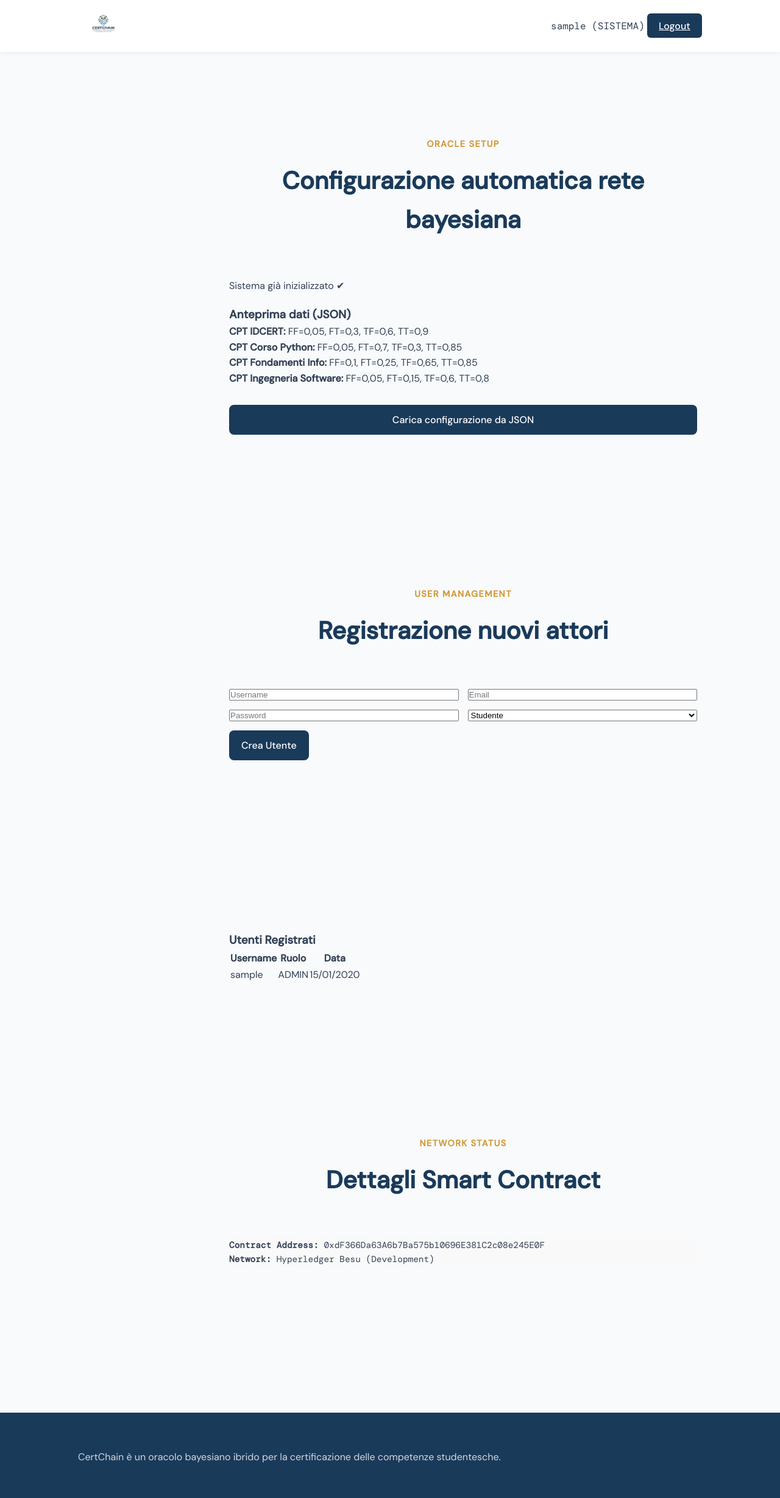
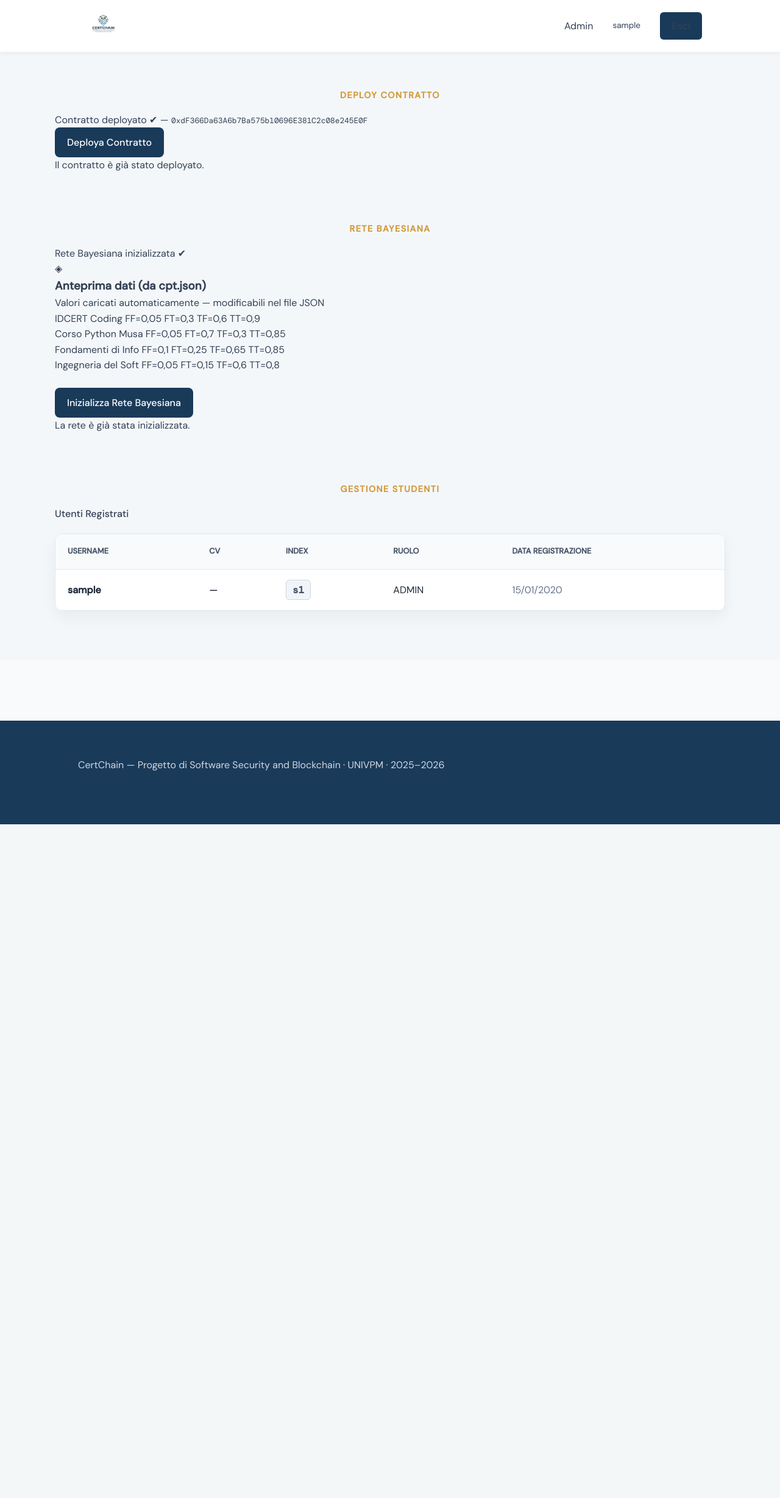
Before and after one commit to otech99/SS-B.group2, a Django app: page /dashboard/admin/ in a window 1280 px wide. Shown: the top 2457 px of the page at 61% size. After the commit the page ends 1352 px from the top, so only its background shows below. Run offline with Django 4.2, Linux system fonts and the light colour scheme; a user stored in the database is signed in; tables that the repository leaves empty hold one stand-in row (values such as "Sample post").

Commit message:
altre modifiche

```diff
--- a/certchain/static/certchain/css/style.css
+++ b/certchain/static/certchain/css/style.css
@@ -431,3 +431,76 @@
     font-family: 'DM Sans', sans-serif;
     width: 100%;
 }
+/* RESET E CENTRATURA LAYOUT */
+.dashboard-main {
+    display: flex;
+    flex-direction: column;
+    align-items: center; /* Centra le sezioni orizzontalmente */
+    padding: 20px;
+    background-color: #f4f7fa; /* Sfondo pagina leggermente grigio */
+}
+
+.section {
+    width: 100%;
+    max-width: 1100px; /* Larghezza massima delle sezioni */
+    margin: 0 auto;
+}
+
+/* CONTAINER TABELLA BIANCO */
+.table-container {
+    background: #ffffff !important; /* Forza sfondo bianco */
+    border-radius: 12px;
+    box-shadow: 0 10px 25px rgba(0, 0, 0, 0.05);
+    border: 1px solid #e2e8f0;
+    margin: 20px 0;
+    width: 100%;
+    overflow: hidden; /* Taglia i bordi della tabella per seguire il border-radius */
+}
+
+/* TABELLA ADMIN */
+.admin-table {
+    width: 100%;
+    border-collapse: collapse;
+    text-align: left;
+    background: white;
+}
+
+.admin-table thead {
+    background-color: #f8fafc;
+    border-bottom: 2px solid #edf2f7;
+}
+
+.admin-table th {
+    padding: 18px 20px;
+    font-weight: 600;
+    color: #475569;
+    font-size: 0.8rem;
+    text-transform: uppercase;
+}
+
+.admin-table td {
+    padding: 20px;
+    border-bottom: 1px solid #f1f5f9;
+    color: #1e293b;
+    vertical-align: middle;
+}
+
+.admin-table tr:hover {
+    background-color: #fdfdfd;
+}
+
+/* CHIP E BADGE */
+.index-chip {
+    font-family: 'DM Mono', monospace;
+    background: #f1f5f9;
+    color: #475569;
+    padding: 5px 10px;
+    border-radius: 6px;
+    font-weight: 600;
+    border: 1px solid #cbd5e1;
+}
+
+.cv-text {
+    font-weight: 500;
+    color: #0f172a;
+}
--- a/certchain/templates/certchain/dashboard_admin.html
+++ b/certchain/templates/certchain/dashboard_admin.html
@@ -1,170 +1,202 @@
 {% load static %}
-
 <!DOCTYPE html>
 <html lang="it">
 <head>
-    <meta charset="UTF-8">
+  <meta charset="UTF-8"/>
+  <meta name="viewport" content="width=device-width, initial-scale=1.0"/>
   <title>Admin — CertChain</title>
+  <link rel="preconnect" href="https://fonts.googleapis.com">
+  <link href="https://fonts.googleapis.com/css2?family=DM+Sans:wght@300;400;500&family=DM+Mono:wght@400;500&display=swap" rel="stylesheet">
   <link rel="stylesheet" href="{% static 'certchain/css/style.css' %}">
-    <link href="https://fonts.googleapis.com/css2?family=DM+Sans:wght@400;500&family=DM+Mono&display=swap" rel="stylesheet">
+  <link rel="stylesheet" href="{% static 'certchain/css/dashboard.css' %}">
 </head>
-
 <body>
 
   <!-- NAVBAR -->
   <nav class="navbar">
     <div class="nav-logo">
-        <img src="{% static 'certchain/img/logo.png' %}" class="nav-logo-img">
+      <img src="{% static 'certchain/img/logo.png' %}" alt="CertChain" class="nav-logo-img"/>
     </div>
-    <div class="nav-user">
-        <span class="font-mono">{{ user.username }} (SISTEMA)</span>
-        <a href="{% url 'logout' %}" class="btn-nav danger">Logout</a>
+    <div class="nav-links">
+      <span class="role-badge">Admin</span>
+      <span style="font-size:0.85rem; color:var(--text-secondary);">{{ user.username }}</span>
+      <a href="{% url 'logout' %}" class="btn-nav">Esci</a>
     </div>
   </nav>
 
-<!-- MAIN -->
-<main class="main-content single">
+  <div class="dashboard-layout">
+    <!-- CONTENUTO PRINCIPALE -->
+    <main class="dashboard-main">
 
-<section class="section">
-
-    <div class="section-label">Oracle Setup</div>
-    <h2 class="section-title">Configurazione automatica rete bayesiana</h2>
-
-    <!-- 🔴 STATO SISTEMA -->
-    {% if is_initialized %}
-        <div class="alert-success">
-            Sistema già inizializzato ✔
-        </div>
-    {% else %}
-        <div class="alert-warning">
-            Sistema NON inizializzato
-        </div>
-    {% endif %}
-
-    <!-- 🔴 MESSAGGI -->
+      <!-- MESSAGGI -->
       {% if messages %}
         {% for message in messages %}
-            <div class="alert-{{ message.tags }}">
-                {{ message }}
-            </div>
+          <div class="alert-{{ message.tags }}">{{ message }}</div>
         {% endfor %}
       {% endif %}
 
-    <!-- 🔹 PREVIEW DATI -->
-    <div class="card" style="margin-top:20px;">
+      <!-- ── SEZIONE 1: DEPLOY ── -->
+    <section class="section" style="padding: 40px 0;">
+         <div class="section-label">Deploy Contratto</div>
 
-        <h3>Anteprima dati (JSON)</h3>
+        {% if contract_address %}
+            <div class="alert-success">
+            Contratto deployato ✔ —
+            <code style="font-family:var(--font-mono); font-size:0.8rem;">
+                {{ contract_address }}
+            </code>
+            </div>
+        {% else %}
+            <div class="alert-warning">Contratto non ancora deployato</div>
+        {% endif %}
 
-        <div class="admin-preview">
-
-            <p><strong>CPT IDCERT:</strong>
-                FF={{ cpt.IDCERT.FF }},
-                FT={{ cpt.IDCERT.FT }},
-                TF={{ cpt.IDCERT.TF }},
-                TT={{ cpt.IDCERT.TT }}
-            </p>
-
-            <p><strong>CPT Corso Python:</strong>
-                FF={{ cpt.CorsoPy.FF }},
-                FT={{ cpt.CorsoPy.FT }},
-                TF={{ cpt.CorsoPy.TF }},
-                TT={{ cpt.CorsoPy.TT }}
-            </p>
-
-            <p><strong>CPT Fondamenti Info:</strong>
-                FF={{ cpt.FondInfo.FF }},
-                FT={{ cpt.FondInfo.FT }},
-                TF={{ cpt.FondInfo.TF }},
-                TT={{ cpt.FondInfo.TT }}
-            </p>
-
-            <p><strong>CPT Ingegneria Software:</strong>
-                FF={{ cpt.IngSoft.FF }},
-                FT={{ cpt.IngSoft.FT }},
-                TF={{ cpt.IngSoft.TF }},
-                TT={{ cpt.IngSoft.TT }}
-            </p>
-
-        </div>
-    </div>
-
-    <!-- 🔹 AZIONE -->
-    <form method="post" action="{% url 'init_bn' %}" style="margin-top:30px;">
+        <form method="post" action="{% url 'deploy_contract' %}">
             {% csrf_token %}
-
-        <button type="submit"
-                class="btn-primary btn-full"
-                {% if is_initialized %}disabled{% endif %}>
-            Carica configurazione da JSON
+            <button type="submit" class="btn-primary"
+                    {% if contract_address %}disabled{% endif %}>
+            Deploya Contratto
             </button>
         </form>
 
+        {% if contract_address %}
+            <p class="form-note">Il contratto è già stato deployato.</p>
+        {% endif %}
     </section>
-<section class="section" style="margin-top: 50px;">
-    <div class="section-label">User Management</div>
-    <h2 class="section-title">Registrazione nuovi attori</h2>
 
-    <div class="card">
-        <form method="post" action="{% url 'create_user' %}">
+      <!-- ── SEZIONE 2: RETE BAYESIANA ── -->
+      <section class="section" style="padding: 40px 0;">
+        <div class="section-label">Rete Bayesiana</div>
+
+        <!-- Stato BN -->
+        {% if is_initialized %}
+          <div class="alert-success">Rete Bayesiana inizializzata ✔</div>
+        {% else %}
+          <div class="alert-warning">Rete Bayesiana NON inizializzata</div>
+        {% endif %}
+
+        <!-- Anteprima CPT -->
+        <div class="form-card">
+          <div class="form-card-header">
+            <span class="form-card-icon">◈</span>
+            <div>
+              <h3>Anteprima dati (da cpt.json)</h3>
+              <p>Valori caricati automaticamente — modificabili nel file JSON</p>
+            </div>
+          </div>
+          <div class="cpt-preview">
+            <div class="cpt-row">
+              <span class="cpt-name">IDCERT Coding</span>
+              <span class="cpt-label ff">FF={{ cpt.IDCERT.FF }}</span>
+              <span class="cpt-label ft">FT={{ cpt.IDCERT.FT }}</span>
+              <span class="cpt-label tf">TF={{ cpt.IDCERT.TF }}</span>
+              <span class="cpt-label tt">TT={{ cpt.IDCERT.TT }}</span>
+            </div>
+            <div class="cpt-row">
+              <span class="cpt-name">Corso Python Musa</span>
+              <span class="cpt-label ff">FF={{ cpt.CorsoPy.FF }}</span>
+              <span class="cpt-label ft">FT={{ cpt.CorsoPy.FT }}</span>
+              <span class="cpt-label tf">TF={{ cpt.CorsoPy.TF }}</span>
+              <span class="cpt-label tt">TT={{ cpt.CorsoPy.TT }}</span>
+            </div>
+            <div class="cpt-row">
+              <span class="cpt-name">Fondamenti di Info</span>
+              <span class="cpt-label ff">FF={{ cpt.FondInfo.FF }}</span>
+              <span class="cpt-label ft">FT={{ cpt.FondInfo.FT }}</span>
+              <span class="cpt-label tf">TF={{ cpt.FondInfo.TF }}</span>
+              <span class="cpt-label tt">TT={{ cpt.FondInfo.TT }}</span>
+            </div>
+            <div class="cpt-row">
+              <span class="cpt-name">Ingegneria del Soft</span>
+              <span class="cpt-label ff">FF={{ cpt.IngSoft.FF }}</span>
+              <span class="cpt-label ft">FT={{ cpt.IngSoft.FT }}</span>
+              <span class="cpt-label tf">TF={{ cpt.IngSoft.TF }}</span>
+              <span class="cpt-label tt">TT={{ cpt.IngSoft.TT }}</span>
+            </div>
+          </div>
+          <div class="form-actions" style="margin-top:1.5rem;">
+            <form method="post" action="{% url 'init_bn' %}">
               {% csrf_token %}
-            <div class="form-grid" style="display: grid; grid-template-columns: 1fr 1fr; gap: 15px;">
-                <input type="text" name="username" placeholder="Username" class="input-field" required>
-                <input type="email" name="email" placeholder="Email" class="input-field" required>
-                <input type="password" name="password" placeholder="Password" class="input-field" required>
-                <select name="role" class="input-field" required>
-                    <option value="STUDENT">Studente</option>
-                    <option value="CERTIFYING_AUTHORITY">Ente Certificatore (Authority)</option>
-                    <option value="COMPANY">Azienda</option>
-                </select>
+              <button type="submit" class="btn-primary"
+                      {% if is_initialized %}disabled{% endif %}>
+                Inizializza Rete Bayesiana
+              </button>
+            </form>
+            {% if is_initialized %}
+              <p class="form-note">La rete è già stata inizializzata.</p>
+            {% endif %}
           </div>
-            <button type="submit" class="btn-primary" style="margin-top: 15px;">Crea Utente</button>
-        </form>
         </div>
       </section>
-<section class="section" style="margin-top: 50px;">
-    <h3 style="margin-top: 30px;">Utenti Registrati</h3>
+
+      <!-- ── SEZIONE 3: GESTIONE STUDENTI ── -->
+      <section class="section" style="padding: 40px 0;">
+        <div class="section-label">Gestione Studenti</div>
+
+
+        <!-- Lista studenti -->
+        <h3 style="font-size:1rem; font-weight:500; margin-bottom:1rem;">
+    Utenti Registrati
+</h3>
+
+<div class="table-container">
     <table class="admin-table">
         <thead>
             <tr>
                 <th>Username</th>
+                <th>CV</th>
+                <th>Index</th>
                 <th>Ruolo</th>
-            <th>Data</th>
+                <th>Data Registrazione</th>
             </tr>
         </thead>
         <tbody>
             {% for u in users_list %}
             <tr>
-            <td>{{ u.username }}</td>
-            <td><span class="badge">{{ u.role }}</span></td>
-            <td>{{ u.date_joined|date:"d/m/Y" }}</td>
+                <td style="font-weight: 600;">{{ u.username }}</td>
+                <td>
+                    {% if u.student_index %}
+                        <span class="cv-text">{{ u.cv_display }}</span>
+                    {% else %}
+                        <span class="empty-state">—</span>
+                    {% endif %}
+                </td>
+                <td>
+                    {% if u.student_index %}
+                        <span class="index-chip">s{{ u.student_index }}</span>
+                    {% else %}
+                        <span class="empty-state">—</span>
+                    {% endif %}
+                </td>
+                <td>
+                    <span class="role-badge role-{{ u.role|lower }}">
+                        {{ u.role }}
+                    </span>
+                </td>
+                <td style="color: #64748b;">{{ u.date_joined|date:"d/m/Y" }}</td>
+            </tr>
+            {% empty %}
+            <tr>
+                <td colspan="5" style="text-align:center; padding:3rem; color:#94a3b8;">
+                    Nessun utente nel sistema.
+                </td>
             </tr>
             {% endfor %}
         </tbody>
     </table>
-</section>
+</div>
 
-<section class="section" style="margin-top: 50px;">
-    <div class="section-label">Network Status</div>
-    <h2 class="section-title">Dettagli Smart Contract</h2>
-    <div class="card font-mono" style="font-size: 0.9em; background: #f9f9f9;">
-        <p><strong>Contract Address:</strong> {{ contract_address|default:"Non ancora distribuito" }}</p>
-        <p><strong>Network:</strong> Hyperledger Besu (Development)</p>
-    </div>
       </section>
 
     </main>
+  </div>
 
   <!-- FOOTER -->
   <footer class="footer footer--full">
     <div class="footer-content">
       <div class="footer-desc">
-            <p>
-                CertChain è un oracolo bayesiano ibrido per la certificazione
-                delle competenze studentesche.
-            </p>
+        <p>CertChain — Progetto di Software Security and Blockchain · UNIVPM · 2025–2026</p>
       </div>
     </div>
   </footer>
-
 </body>
 </html>
--- a/certchain/urls.py
+++ b/certchain/urls.py
@@ -13,4 +13,5 @@
     path('dashboard/company/', views.dashboard_company, name='dashboard_company'),
     path('dashboard/admin/init-bn/',    views.init_bn,      name='init_bn'),
     path('dashboard/admin/create-user/', views.create_user, name='create_user'),
+    path("deploy/", views.deploy_contract, name="deploy_contract"),
 ]
--- a/certchain/views.py
+++ b/certchain/views.py
@@ -114,10 +114,8 @@
 @login_required
 def dashboard_admin(request):
     """
-    Dashboard principale per l'Admin: gestisce l'anteprima CPT,
-    lo stato della blockchain e la lista degli utenti di sistema.
+    Dashboard principale per l'Admin con caricamento dinamico dei CV dai file JSON.
     """
-    # Sicurezza: solo l'admin può accedere
     if not request.user.is_admin():
         return redirect('home')
 
@@ -131,35 +129,52 @@
         except Exception as e:
             print(f"Errore lettura cpt.json: {e}")
 
-    # 2. Controllo Stato Blockchain e Indirizzo Contratto
+    # 2. Controllo Stato Blockchain
     addr_path = os.path.join(settings.BASE_DIR, 'blockchain', 'contract_address.json')
     contract_address = "Non ancora distribuito"
     is_initialized = False
-
     if os.path.exists(addr_path):
         try:
             with open(addr_path, 'r') as f:
                 data = json.load(f)
-                # Recuperiamo l'indirizzo salvato dal deploy di Brownie
                 contract_address = data.get('address', 'Indirizzo non trovato')
                 is_initialized = True
         except Exception as e:
             print(f"Errore lettura contract_address.json: {e}")
 
-    # 3. Recupero lista utenti per la sezione User Management
-    # Escludiamo magari lo stesso admin loggato per chiarezza
+    # 3. Recupero lista utenti e ARRICCHIMENTO con dati JSON
     all_users = CustomUser.objects.all().order_by('-date_joined')
 
-    # 4. Rendering della dashboard con il contesto completo
+    for u in all_users:
+        u.cv_display = "—" # Valore di default
+        if u.role == 'STUDENT' and u.student_index:
+            # Costruiamo il percorso: data/json/cv_inserito_s1.json, ecc.
+            cv_file_path = os.path.join(settings.BASE_DIR, 'data', 'json', f'cv_inserito_s{u.student_index}.json')
+
+            if os.path.exists(cv_file_path):
+                try:
+                    with open(cv_file_path, 'r') as f:
+                        cv_json = json.load(f)
+                        valore_cv = cv_json.get('CV')
+                        # Mappatura basata sui tuoi file
+                        if valore_cv == 1:
+                            u.cv_display = "Ingegneria Informatica"
+                        elif valore_cv == 2:
+                            u.cv_display = "Ingegneria Elettronica"
+                        else:
+                            u.cv_display = f"CV ID: {valore_cv}"
+                except Exception as e:
+                    print(f"Errore lettura JSON per {u.username}: {e}")
+
+    # 4. Rendering
     return render(request, 'certchain/dashboard_admin.html', {
         'user': request.user,
         'token': request.session.get('access_token', ''),
-        'cpt': cpt_data,                 # Dati per l'anteprima tabelle
-        'is_initialized': is_initialized, # Booleano per il tasto carica
-        'contract_address': contract_address, # Indirizzo reale da mostrare nel box
-        'users_list': all_users,         # Lista per visualizzare chi è già registrato
+        'cpt': cpt_data,
+        'is_initialized': is_initialized,
+        'contract_address': contract_address,
+        'users_list': all_users, # Ora gli oggetti u hanno l'attributo u.cv_display
     })
-
 @login_required
 def init_bn(request):
     """
@@ -203,14 +218,47 @@
         'user': request.user,
     })
 
+
 @login_required
 def dashboard_student(request):
-    if not request.user.role == 'STUDENT':
+    # Sicurezza: solo gli studenti possono accedere
+    if not request.user.is_student():
         return redirect('home')
+
+    # Recuperiamo l'indice dello studente (1, 2 o 3)
+    idx = request.user.student_index
+
+    if idx is None:
+        # Gestione errore se l'indice non è settato
+        return render(request, 'certchain/error.html', {'message': "Indice studente non configurato."})
+
+    # Percorsi dei file basati sull'indice
+    evidenze_path = os.path.join(settings.BASE_DIR, 'data', 'json', f'Evidenze_s{idx}.json')
+    scelta_path = os.path.join(settings.BASE_DIR, 'data', 'json', f'cv_inserito_s{idx}.json')
+
+    evidenze_data = {}
+    scelta_cv = "N/D"
+
+    # Lettura file Evidenze
+    if os.path.exists(evidenze_path):
+        with open(evidenze_path, 'r') as f:
+            data = json.load(f)
+            # Mappiamo i valori [1, 0...] in nomi leggibili
+            nomi_esami = ["IDCERT", "Corso Python", "Fondamenti Informatica", "Ingegneria Software"]
+            evidenze_data = zip(nomi_esami, data.get("Evidenze", []))
+
+    # Lettura Scelta CV
+    if os.path.exists(scelta_path):
+        with open(scelta_path, 'r') as f:
+            scelta = json.load(f).get("CV")
+            scelta_cv = "Informatico" if scelta == 1 else "Elettronico"
+
     return render(request, 'certchain/dashboard_student.html', {
         'user': request.user,
+        'evidenze': evidenze_data,
+        'cv_scelto': scelta_cv,
+        'student_id': idx
     })
-
 @login_required
 def dashboard_company(request):
     # Controlla se l'utente ha il ruolo corretto (adattalo al tuo modello CustomUser)
@@ -236,3 +284,18 @@
             CustomUser.objects.create_user(username=username, email=email, password=password, role=role)
             messages.success(request, f'Utente "{username}" creato con ruolo {role}.')
     return redirect('dashboard_admin')
+
+@login_required
+def deploy_contract(request):
+    """
+    Gestisce il deploy del contratto.
+    Per ora facciamo solo un redirect, aggiungeremo la logica Brownie in seguito.
+    """
+    if not request.user.is_admin():
+        return redirect('home')
+
+    if request.method == 'POST':
+        # Qui andrà la chiamata a subprocess.run(['brownie', 'run', ...])
+        messages.info(request, "Funzionalità di deploy in fase di configurazione.")
+
+    return redirect('dashboard_admin')
```
Also changed, not shown: certchain/models.py (+12 -4 lines), certchain/templates/certchain/dashboard_student.html (+61 -25 lines), certchain/migrations/0002_customuser_student_index_alter_customuser_role.py (added). Lines whose indentation alone changed are shown as unchanged.
